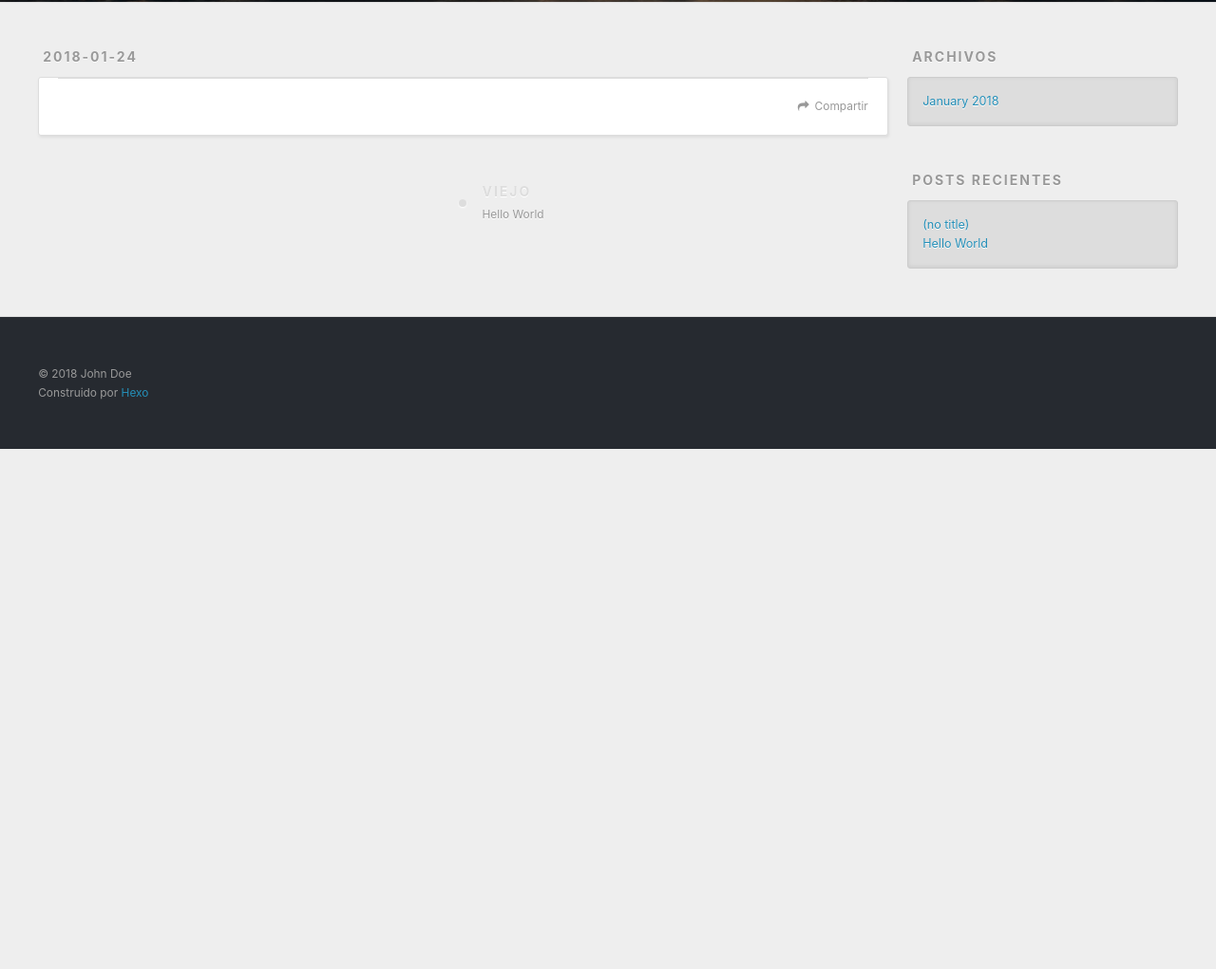
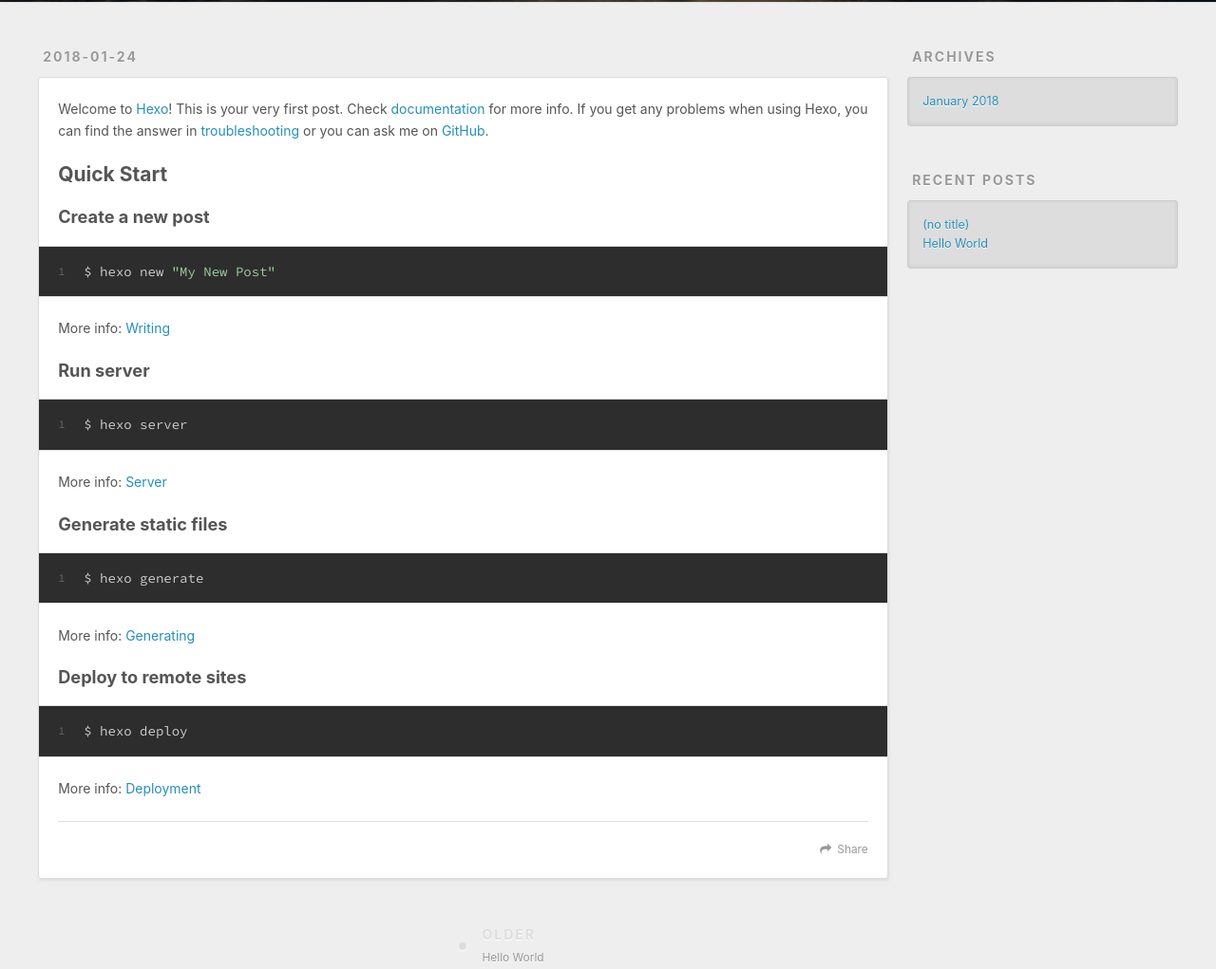
Before and after one commit to cindydove/cindydove.github.io, a plain HTML site: page 2018/01/24/my_test/index.html in a window 1280 px wide. Shown: the part 298-1319 px from the top of the page at 95% size. Before the commit the page ends 800 px from the top, so only its background shows below. Drawn offline with nearby package versions, Linux system fonts and the light colour scheme.

Commit message:
Site updated: 2018-01-24 13:13:21

```diff
--- a/2018/01/24/my_test/index.html
+++ b/2018/01/24/my_test/index.html
@@ -7,13 +7,16 @@
 
   <title>Hexo</title>
   <meta name="viewport" content="width=device-width, initial-scale=1, maximum-scale=1">
-  <meta property="og:type" content="article">
+  <meta name="description" content="Welcome to Hexo! This is your very first post. Check documentation for more info. If you get any problems when using Hexo, you can find the answer in troubleshooting or you can ask me on GitHub. Quick">
+<meta property="og:type" content="article">
 <meta property="og:title" content="Hexo">
 <meta property="og:url" content="http://yoursite.com/2018/01/24/my_test/index.html">
 <meta property="og:site_name" content="Hexo">
-<meta property="og:updated_time" content="2018-01-24T05:09:05.081Z">
+<meta property="og:description" content="Welcome to Hexo! This is your very first post. Check documentation for more info. If you get any problems when using Hexo, you can find the answer in troubleshooting or you can ask me on GitHub. Quick">
+<meta property="og:updated_time" content="2018-01-24T05:13:15.906Z">
 <meta name="twitter:card" content="summary">
 <meta name="twitter:title" content="Hexo">
+<meta name="twitter:description" content="Welcome to Hexo! This is your very first post. Check documentation for more info. If you get any problems when using Hexo, you can find the answer in troubleshooting or you can ask me on GitHub. Quick">
 
     <link rel="alternate" href="/atom.xml" title="Hexo" type="application/atom+xml">
 
@@ -49,9 +52,9 @@
       </nav>
       <nav id="sub-nav">
 
-          <a id="nav-rss-link" class="nav-icon" href="/atom.xml" title="RSS"></a>
+          <a id="nav-rss-link" class="nav-icon" href="/atom.xml" title="RSS Feed"></a>
 
-        <a id="nav-search-btn" class="nav-icon" title="Buscar"></a>
+        <a id="nav-search-btn" class="nav-icon" title="Search"></a>
       </nav>
       <div id="search-form-wrap">
         <form action="//google.com/search" method="get" accept-charset="UTF-8" class="search-form"><input type="search" name="q" class="search-form-input" placeholder="Search"><button type="submit" class="search-form-submit">&#xF002;</button><input type="hidden" name="sitesearch" value="http://yoursite.com"></form>
@@ -72,11 +75,20 @@
 
     <div class="article-entry" itemprop="articleBody">
 
+        <p>Welcome to <a href="https://hexo.io/" target="_blank" rel="noopener">Hexo</a>! This is your very first post. Check <a href="https://hexo.io/docs/" target="_blank" rel="noopener">documentation</a> for more info. If you get any problems when using Hexo, you can find the answer in <a href="https://hexo.io/docs/troubleshooting.html" target="_blank" rel="noopener">troubleshooting</a> or you can ask me on <a href="https://github.com/hexojs/hexo/issues" target="_blank" rel="noopener">GitHub</a>.</p>
+<h2 id="Quick-Start"><a href="#Quick-Start" class="headerlink" title="Quick Start"></a>Quick Start</h2><h3 id="Create-a-new-post"><a href="#Create-a-new-post" class="headerlink" title="Create a new post"></a>Create a new post</h3><figure class="highlight bash"><table><tr><td class="gutter"><pre><span class="line">1</span><br></pre></td><td class="code"><pre><span class="line">$ hexo new <span class="string">"My New Post"</span></span><br></pre></td></tr></table></figure>
+<p>More info: <a href="https://hexo.io/docs/writing.html" target="_blank" rel="noopener">Writing</a></p>
+<h3 id="Run-server"><a href="#Run-server" class="headerlink" title="Run server"></a>Run server</h3><figure class="highlight bash"><table><tr><td class="gutter"><pre><span class="line">1</span><br></pre></td><td class="code"><pre><span class="line">$ hexo server</span><br></pre></td></tr></table></figure>
+<p>More info: <a href="https://hexo.io/docs/server.html" target="_blank" rel="noopener">Server</a></p>
+<h3 id="Generate-static-files"><a href="#Generate-static-files" class="headerlink" title="Generate static files"></a>Generate static files</h3><figure class="highlight bash"><table><tr><td class="gutter"><pre><span class="line">1</span><br></pre></td><td class="code"><pre><span class="line">$ hexo generate</span><br></pre></td></tr></table></figure>
+<p>More info: <a href="https://hexo.io/docs/generating.html" target="_blank" rel="noopener">Generating</a></p>
+<h3 id="Deploy-to-remote-sites"><a href="#Deploy-to-remote-sites" class="headerlink" title="Deploy to remote sites"></a>Deploy to remote sites</h3><figure class="highlight bash"><table><tr><td class="gutter"><pre><span class="line">1</span><br></pre></td><td class="code"><pre><span class="line">$ hexo deploy</span><br></pre></td></tr></table></figure>
+<p>More info: <a href="https://hexo.io/docs/deployment.html" target="_blank" rel="noopener">Deployment</a></p>
 
 
     </div>
     <footer class="article-footer">
-      <a data-url="http://yoursite.com/2018/01/24/my_test/" data-id="cjcsm19j40000estbaf0sakns" class="article-share-link">Compartir</a>
+      <a data-url="http://yoursite.com/2018/01/24/my_test/" data-id="cjcsm19j40000estbaf0sakns" class="article-share-link">Share</a>
 
 
     </footer>
@@ -87,7 +99,7 @@
 
 
     <a href="/2018/01/24/hello-world/" id="article-nav-older" class="article-nav-link-wrap">
-      <strong class="article-nav-caption">Viejo</strong>
+      <strong class="article-nav-caption">Older</strong>
       <div class="article-nav-title">Hello World</div>
     </a>
 
@@ -110,7 +122,7 @@
 
 
   <div class="widget-wrap">
-    <h3 class="widget-title">Archivos</h3>
+    <h3 class="widget-title">Archives</h3>
     <div class="widget">
       <ul class="archive-list"><li class="archive-list-item"><a class="archive-list-link" href="/archives/2018/01/">January 2018</a></li></ul>
     </div>
@@ -120,7 +132,7 @@
 
 
   <div class="widget-wrap">
-    <h3 class="widget-title">Posts recientes</h3>
+    <h3 class="widget-title">Recent Posts</h3>
     <div class="widget">
       <ul>
 
@@ -145,7 +157,7 @@
   <div class="outer">
     <div id="footer-info" class="inner">
       &copy; 2018 John Doe<br>
-      Construido por <a href="http://hexo.io/" target="_blank">Hexo</a>
+      Powered by <a href="http://hexo.io/" target="_blank">Hexo</a>
     </div>
   </div>
 </footer>
```
Also changed, not shown: 2018/01/24/hello-world/index.html (+7 -7 lines), archives/2018/01/index.html (+6 -6 lines), archives/2018/index.html (+6 -6 lines), archives/index.html (+6 -6 lines), index.html (+16 -7 lines).
